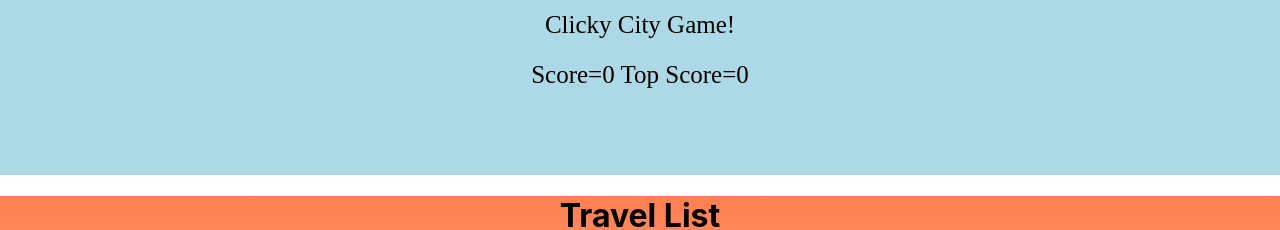
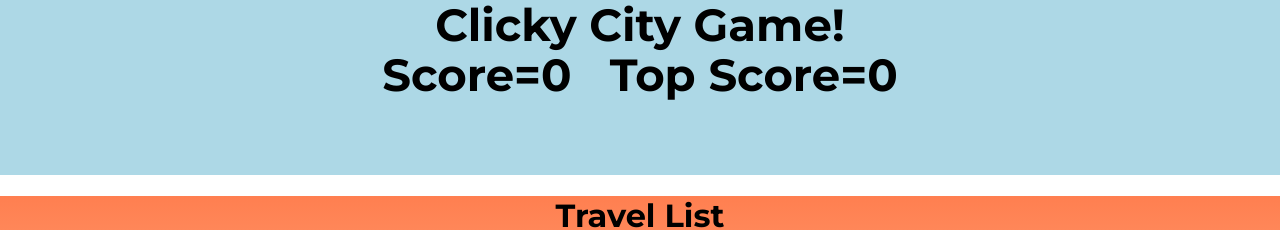
Before and after one commit to mmbower1/travel-react, a React (Create React App) app: page / in a window 1280 px wide. Shown: the top 230 px of the page. Built offline with nearby package versions, Linux system fonts and the light colour scheme.

Commit message:
css changes

```diff
--- a/public/index.html
+++ b/public/index.html
@@ -10,6 +10,9 @@
       homescreen on Android. See https://developers.google.com/web/fundamentals/web-app-manifest/
     -->
     <link rel="manifest" href="%PUBLIC_URL%/manifest.json">
+
+    <link href='//fonts.googleapis.com/css?family=Montserrat:thin,extra-light,light,100,200,300,400,500,600,700,800'
+    rel='stylesheet' type='text/css'>
     <!--
       Notice the use of %PUBLIC_URL% in the tags above.
       It will be replaced with the URL of the `public` folder during the build.
--- a/src/App.css
+++ b/src/App.css
@@ -1,5 +1,6 @@
 .App {
   text-align: center;
+  font-family: "Montserrat"
 }
 
 .App-logo {
--- a/src/App.js
+++ b/src/App.js
@@ -19,7 +19,6 @@ class App extends Component {
   };
 
   buttonChoice = (event) => {
-
     const choice = parseInt(event.target.getAttribute('index'));
     console.log(choice);
     console.log(this.state.picked);
--- a/src/components/Navbar/Navbar.css
+++ b/src/components/Navbar/Navbar.css
@@ -1,8 +1,9 @@
 .topnav {
     background-color: lightblue;
     color: black;
-    font-family: "Rockwell";
-    font-size: 25px;
+    font-family: "Montserrat";
+    font-weight: bold;
+    font-size: 45px;
     height: 175px;
     line-height: 50px;
     margin-top: 10px 10px;
--- a/src/components/Navbar/Navbar.js
+++ b/src/components/Navbar/Navbar.js
@@ -7,7 +7,7 @@ class Navbar extends Component {
             <div>
                 <div className="topnav">
                     <div className="active" >Clicky City Game!</div>
-                    <div className="score">Score={this.props.score} Top Score={this.props.topScore}</div>
+                    <div className="score">Score={this.props.score} &nbsp; Top Score={this.props.topScore}</div>
                     <div className="className">{this.props.textCss}</div>
                 </div>
             </div>
```
